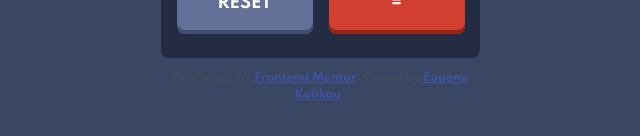
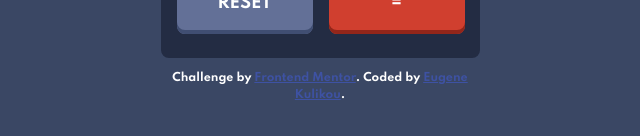
Before and after one commit to eugenekulikou/vanillajs-responsive-multitheme-calc, a plain HTML site: page index.html in a window 1280 px wide. Shown: the part 566-702 px from the top of the page, without its empty margins (320-960 px from the left). Drawn offline with Linux system fonts and the light colour scheme.

Commit message:
Change attribution color

```diff
--- a/assets/main.css
+++ b/assets/main.css
@@ -124,7 +124,7 @@ header > h2 {
 
 .attribution {
   font-size: var(--text-2xs);
-  color: var(--text-primary);
+  color: var(--text-color-display);
   text-align: center;
 }
 .attribution a {
```
